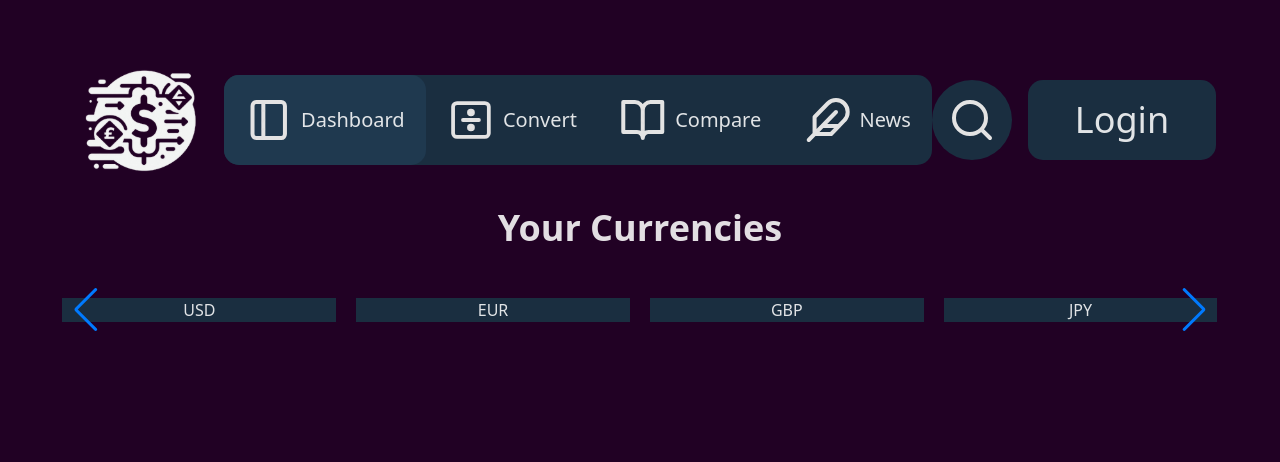
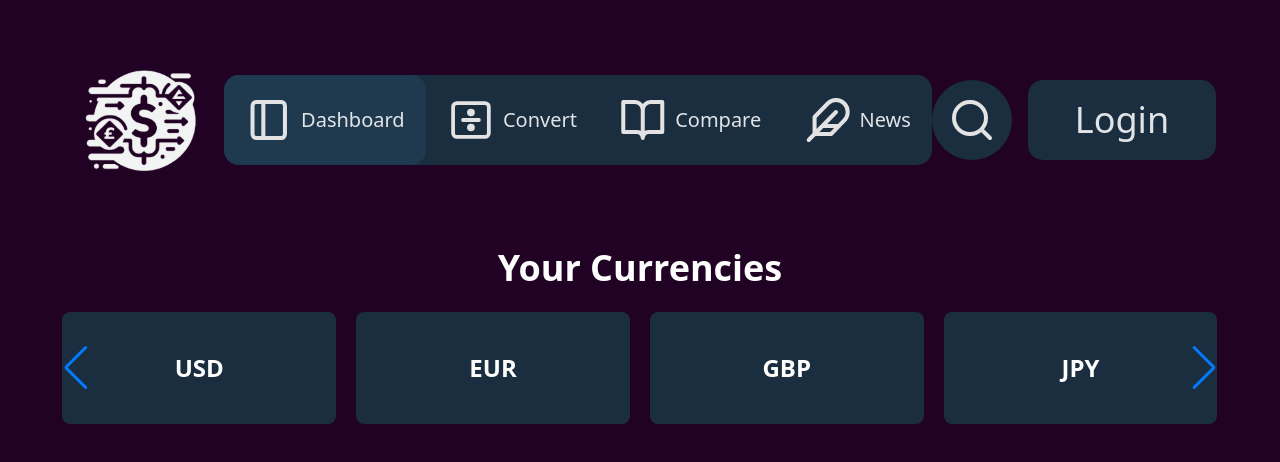
Before and after one commit to RobertasVasiliauskas/PUI, a React (Vite) app in the folder my-app/: page / in a window 1280 px wide. Shown: the top 462 px of the page. Built offline with nearby package versions, Linux system fonts and the light colour scheme.

Commit message:
minor changes to Carousel.jsx

```diff
--- a/my-app/src/Components/Dashboard/Carousel.jsx
+++ b/my-app/src/Components/Dashboard/Carousel.jsx
@@ -1,14 +1,18 @@
-import React, { Component } from "react";
+import React from "react";
 import { Swiper, SwiperSlide } from "swiper/react";
-import { Navigation, Pagination} from "swiper/modules";
+import { Navigation, Pagination } from "swiper/modules";
 import "swiper/css";
 import "swiper/css/navigation";
 import "swiper/css/pagination";
 
-export default () => {
+export default function CurrencyCarousel() {
     return (
-        <div className="carousel-container">
-            <h1 className="carousel-title text-center text-4xl font-bold">Your Currencies</h1>
+        <div className="w-full flex flex-col items-center py-10">
+            <h1 className="text-center text-4xl font-bold mb-6 text-white">
+                Your Currencies
+            </h1>
+
+            <div className="relative w-[95%]">
                 <Swiper
                     modules={[Navigation, Pagination]}
                     spaceBetween={20}
@@ -18,32 +22,22 @@ export default () => {
                         prevEl: ".swiper-button-prev",
                     }}
                     loop={true}
-                style={{ padding: "50px 0 " ,
-                        width: "95%",
-                        height: "auto",
-                }}
+                    className="pb-10"
+                >
+                    {/* Navigation Buttons */}
+                    <div className="swiper-button-prev custom-prev !left-0"></div>
+                    <div className="swiper-button-next custom-next !right-0"></div>
 
+                    {["USD", "EUR", "GBP", "JPY", "CHF"].map((currency, index) => (
+                        <SwiperSlide
+                            key={index}
+                            className="bg-[#1A2E40] flex justify-center items-center rounded-lg py-10 px-10"
                         >
-                <div className="swiper-button-prev custom-prev"></div>
-                <div className="swiper-button-next custom-next"></div>
-
-                <SwiperSlide className="bg-[#1A2E40]">
-                    <h1 className="legend">USD</h1>
+                            <h1 className="text-white text-2xl font-semibold">{currency}</h1>
                         </SwiperSlide>
-                <SwiperSlide className="bg-[#1A2E40]">
-                    <h1 className="legend">EUR</h1>
-                </SwiperSlide>
-                <SwiperSlide className="bg-[#1A2E40]">
-                    <h1 className="legend">GBP</h1>
-                </SwiperSlide>
-                <SwiperSlide className="bg-[#1A2E40]">
-                    <h1 className="legend">JPY</h1>
-                </SwiperSlide>
-                <SwiperSlide className="bg-[#1A2E40]">
-                    <h1 className="legend">CHF</h1>
-                </SwiperSlide>
+                    ))}
                 </Swiper>
             </div>
-
+        </div>
     );
-};
+}
```
Lines whose indentation alone changed are shown as unchanged.
